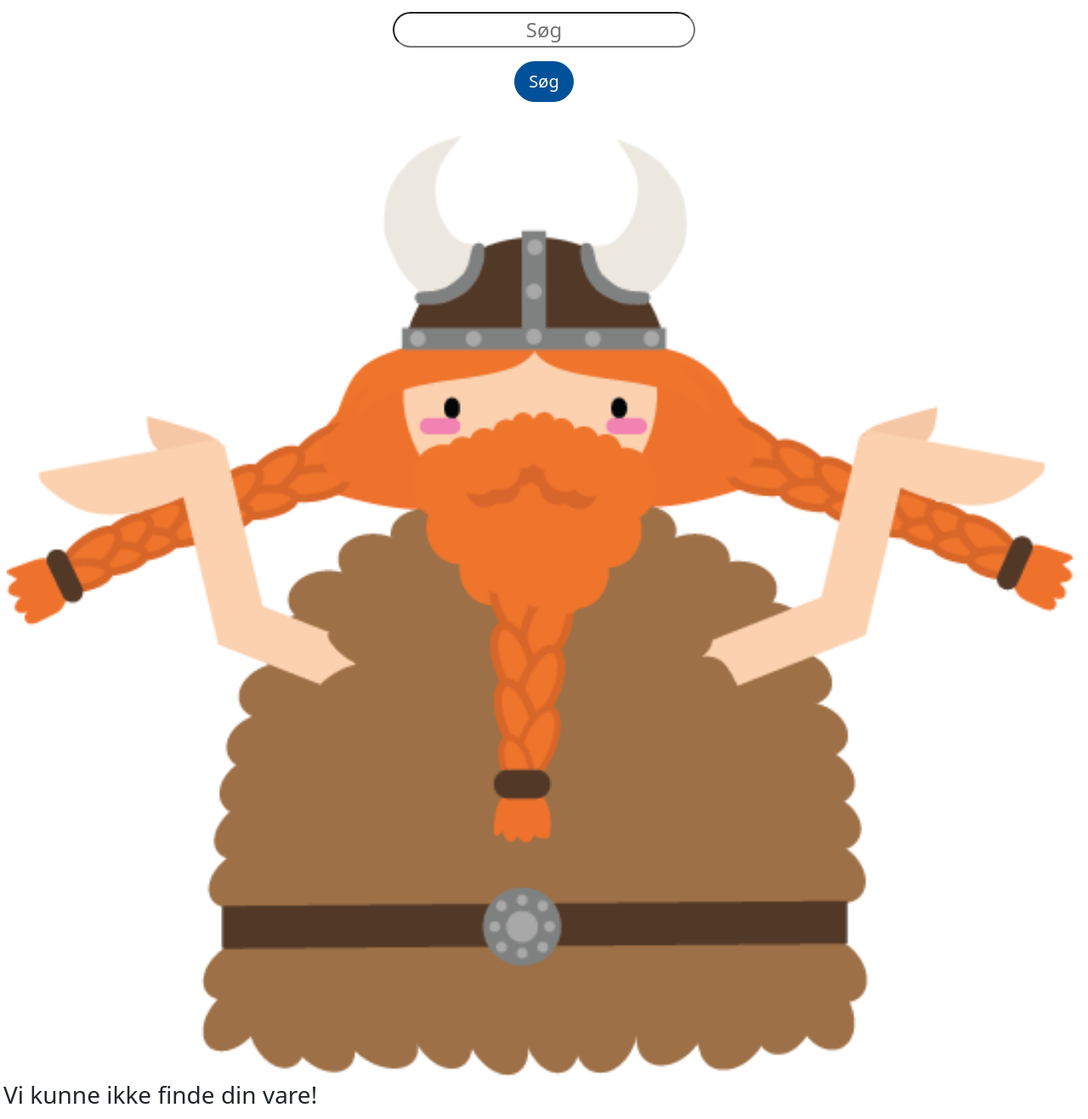
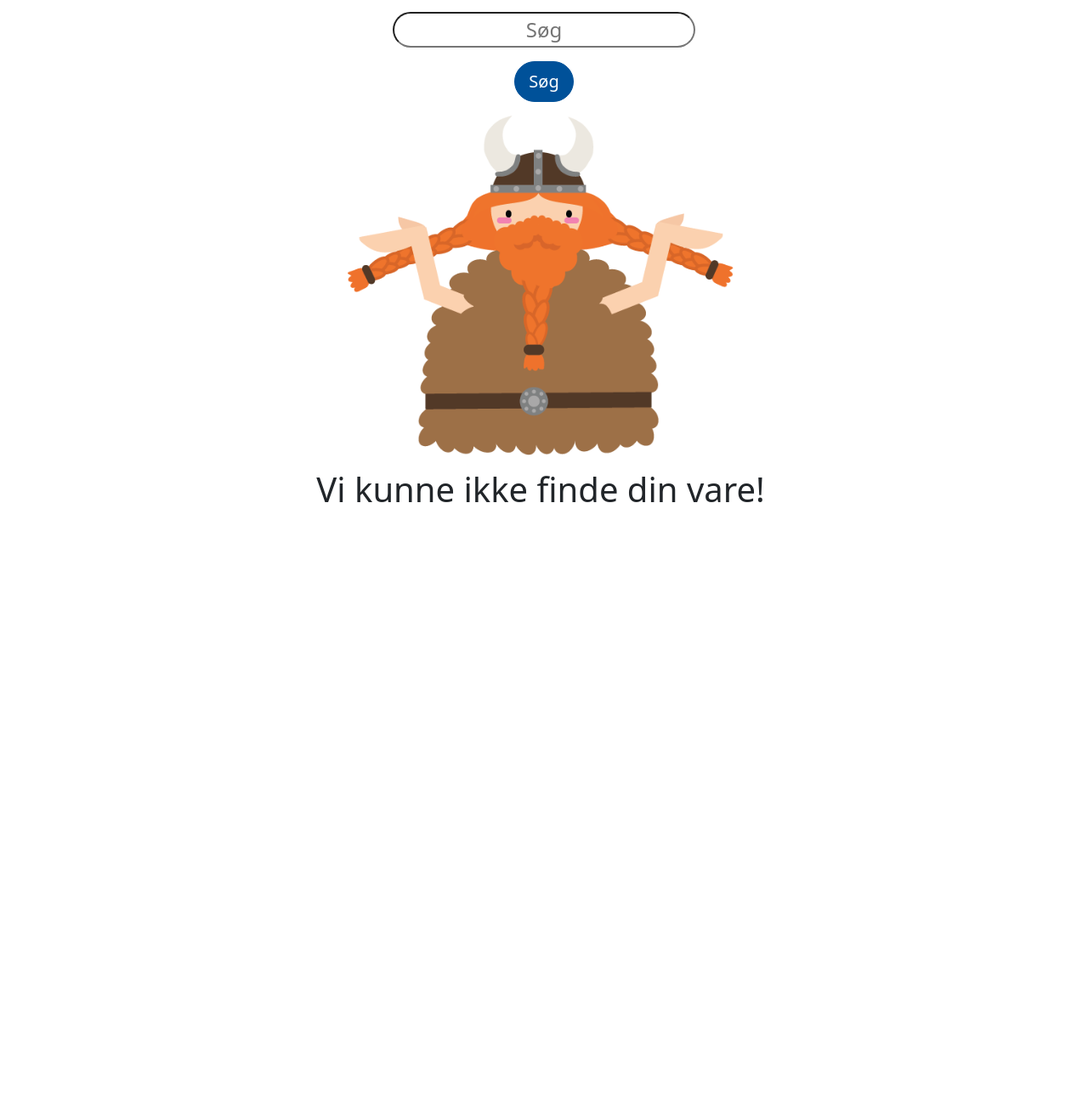
Before and after one commit to tobiasnielsen05/vareisit2, a PHP site: page /search.php in a window 1280 px wide. Shown: the part 239-1556 px from the top of the page at 85% size. After the commit the page ends 830 px from the top, so only its background shows below. Run offline with PHP 8.4, Linux system fonts and the light colour scheme; data that the repository does not hold is empty; style sheets or scripts are compiled from the project's sources.

Commit message:
Endelig fået sat vikingen i midten + ændret størrelsen på ham/den/det/hende/dem

```diff
--- a/css/styles.scss
+++ b/css/styles.scss
@@ -28,3 +28,8 @@ $theme-colors: map-merge($theme-colors, $custom-colors);
 	font-weight: 400;
 	font-style: normal;
 }
+
+#viking {
+	height: 400px;
+	width: auto;
+}
--- a/index.php
+++ b/index.php
@@ -31,8 +31,8 @@ require "settings/init.php";
         <div class="d-flex justify-content-center mt-3"><input class="btn btn-primary rounded rounded-5 fs-5" type="submit" value="Søg" name="submit"></div>
     </form>
 </div>
-<div class="d-flex justify-content-center container mt-5 w-100">
-    <img src="images/viivikingv3.png">
+<div class="d-flex justify-content-center container mt-3 mb-4 w-100">
+    <img id="viking" src="images/viivikingv3.png">
 </div>
 <script src="node_modules/bootstrap/dist/js/bootstrap.bundle.min.js"></script>
 </body>
--- a/search.php
+++ b/search.php
@@ -41,7 +41,6 @@ require "settings/init.php";
     if(!empty($result)){
         foreach ($result as $vare){
             ?>
-
             <div class="col-12 col-md-6 d-flex justify-content-center mt-4">
                 <div class="card w-75 border border-primary border-2 rounded-5 p-3">
                     <div class="card-body">
@@ -56,12 +55,11 @@ require "settings/init.php";
                     </div>
                 </div>
             </div>
-
-            <?php
-        }
+    <?php
+    }
     }else{
-        echo '<img class="d-flex justify-content-center w-100 mt-5" src="images/viiviking.png">';
-        echo  "Vi kunne ikke finde din vare!";
+        echo '<div class="d-flex justify-content-center"><img class="mt-3" src="images/viiviking.png" id="viking"></div>';
+        echo '<h1 class="d-flex justify-content-center mt-3">Vi kunne ikke finde din vare!</h1>';
     }
     ?>
 </div>
--- a/settings/init.php
+++ b/settings/init.php
@@ -5,7 +5,7 @@ ini_set('display_startup_errors', 1);
 error_reporting(E_ALL & ~E_NOTICE & ~E_WARNING & ~E_DEPRECATED & ~E_STRICT);
 
 
-define("CONFIG_LIVE", "0"); // 0: Test enviroment || 1: Live enviroment
+define("CONFIG_LIVE", "1"); // 0: Test enviroment || 1: Live enviroment
 
 if(CONFIG_LIVE == 0){
     $DB_SERVER = "localhost";
@@ -13,10 +13,10 @@ if(CONFIG_LIVE == 0){
     $DB_USER = "root";
     $DB_PASS = "";
 }else{
-    $DB_SERVER = "";
-    $DB_NAME = "";
-    $DB_USER = "";
-    $DB_PASS = "";
+    $DB_SERVER = "mysql46.unoeuro.com";
+    $DB_NAME = "hovedskudsklubben_dk_db";
+    $DB_USER = "hovedskudsklubben_dk";
+    $DB_PASS = "9H2yfcrGRxBnktbdFegE";
 }
 
 $db = new db($DB_SERVER, $DB_NAME, $DB_USER, $DB_PASS);
```
